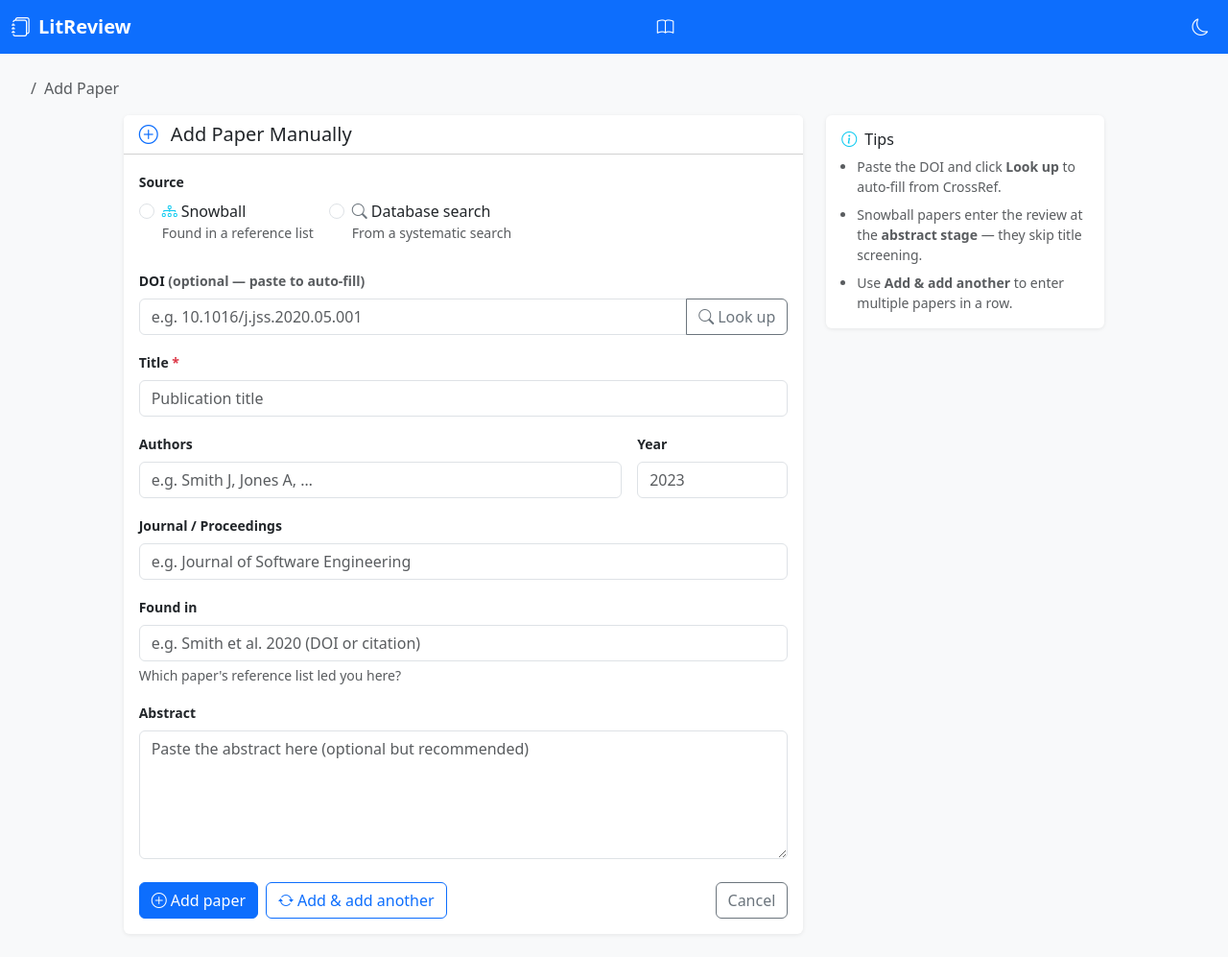
After one commit to chvest/litreview, a Flask app: template templates/add_paper_manual.html in a window 1280 px wide. The commit adds this page. Shown: the whole page at 96% size. Run offline with Flask 3, Linux system fonts and the light colour scheme; the template is opened without the code that fills it, so the values that code supplies are empty.

Commit message:
Add manual snowball paper entry, separate counts, and papers-list source filter
- New add_paper_manual route + template: enter a single paper by hand with
  DOI auto-fill from CrossRef (title, authors, year, venue, abstract filled
  automatically); works for both snowball and regular search papers
- Dashboard stat card now shows search/snowball breakdown below the total
- Import dropdown adds "Add Snowballed Paper" (single entry) above the
  existing bulk import option
- Papers list: snowball badge on each snowball row; All/Search/Snowball
  filter buttons; "Add snowball" shortcut button; source stored in
  data-source attribute for client-side filtering

Co-Authored-By: Claude Sonnet 4.6 <noreply@anthropic.com>

```diff
--- a/app.py
+++ b/app.py
@@ -922,9 +922,67 @@ def project_dashboard(pid):
 
     reviewers = Reviewer.query.filter_by(project_id=pid).all()
     criteria_count = Criterion.query.filter_by(project_id=pid).count()
+    search_count   = Paper.query.filter_by(project_id=pid, source_type='search').count()
+    snowball_count = Paper.query.filter_by(project_id=pid, source_type='snowball').count()
     return render_template("project.html", project=project, total=total,
+                           search_count=search_count, snowball_count=snowball_count,
                            stages_info=stages_info, reviewers=reviewers,
                            criteria_count=criteria_count)
+
+
+# ── Manual paper entry ────────────────────────────────────────────────────────
+
+@app.route("/project/<int:pid>/add-paper", methods=["GET", "POST"])
+def add_paper_manual(pid):
+    project = Project.query.get_or_404(pid)
+    source_type = request.args.get("source_type", "snowball")
+    if source_type not in ("search", "snowball"):
+        source_type = "snowball"
+
+    if request.method == "POST":
+        source_type = request.form.get("source_type", "snowball")
+        title    = request.form.get("title", "").strip()
+        authors  = request.form.get("authors", "").strip()
+        year_str = request.form.get("year", "").strip()
+        doi      = request.form.get("doi", "").strip()
+        abstract = request.form.get("abstract", "").strip()
+        venue    = request.form.get("venue", "").strip()
+        found_in = request.form.get("found_in", "").strip()
+
+        year = None
+        if year_str:
+            try:
+                year = int(year_str)
+            except ValueError:
+                pass
+
+        if doi:
+            existing = Paper.query.filter_by(project_id=pid, doi=doi).first()
+            if existing:
+                flash(f"A paper with DOI {doi} already exists in this project.", "warning")
+                return redirect(url_for("add_paper_manual", pid=pid, source_type=source_type))
+
+        paper = Paper(
+            project_id=pid,
+            title=title,
+            authors=authors,
+            year=year,
+            doi=doi or None,
+            abstract=abstract,
+            venue=venue,
+            databases=found_in,
+            source_type=source_type,
+        )
+        db.session.add(paper)
+        db.session.commit()
+        flash(f"Paper added: {(title or '(no title)')[:60]}", "success")
+
+        if request.form.get("add_another"):
+            return redirect(url_for("add_paper_manual", pid=pid, source_type=source_type))
+        return redirect(url_for("paper_list", pid=pid))
+
+    return render_template("add_paper_manual.html", project=project,
+                           source_type=source_type)
 
 
 # ── Import ────────────────────────────────────────────────────────────────────
--- /dev/null
+++ b/templates/add_paper_manual.html
@@ -0,0 +1,195 @@
+{% extends "base.html" %}
+{% block title %}Add Paper — {{ project.name }}{% endblock %}
+
+{% block content %}
+<nav aria-label="breadcrumb" class="mb-3">
+  <ol class="breadcrumb">
+    <li class="breadcrumb-item"><a href="{{ url_for('project_dashboard', pid=project.id) }}">{{ project.name }}</a></li>
+    <li class="breadcrumb-item active">Add Paper</li>
+  </ol>
+</nav>
+
+<div class="row justify-content-center">
+  <div class="col-lg-7">
+    <div class="card">
+      <div class="card-header bg-white">
+        <h5 class="mb-0">
+          <i class="bi bi-plus-circle me-2 text-primary"></i>
+          {% if source_type == 'snowball' %}Add Snowballed Paper{% else %}Add Paper Manually{% endif %}
+        </h5>
+      </div>
+      <div class="card-body">
+
+        <!-- Source type selector -->
+        <div class="mb-4">
+          <label class="form-label fw-semibold small">Source</label>
+          <div class="d-flex gap-3">
+            <div class="form-check">
+              <input class="form-check-input" type="radio" name="source_type_sel"
+                     id="st_snowball" value="snowball"
+                     {% if source_type == 'snowball' %}checked{% endif %}>
+              <label class="form-check-label" for="st_snowball">
+                <i class="bi bi-diagram-3 me-1 text-info"></i>Snowball
+                <span class="text-muted small d-block">Found in a reference list</span>
+              </label>
+            </div>
+            <div class="form-check">
+              <input class="form-check-input" type="radio" name="source_type_sel"
+                     id="st_search" value="search"
+                     {% if source_type == 'search' %}checked{% endif %}>
+              <label class="form-check-label" for="st_search">
+                <i class="bi bi-search me-1 text-secondary"></i>Database search
+                <span class="text-muted small d-block">From a systematic search</span>
+              </label>
+            </div>
+          </div>
+        </div>
+
+        <!-- DOI lookup -->
+        <div class="mb-3">
+          <label class="form-label fw-semibold small">DOI <span class="text-muted">(optional — paste to auto-fill)</span></label>
+          <div class="input-group">
+            <input type="text" id="doi-input" class="form-control"
+                   placeholder="e.g. 10.1016/j.jss.2020.05.001">
+            <button type="button" class="btn btn-outline-secondary" id="doi-lookup-btn">
+              <i class="bi bi-search me-1"></i>Look up
+            </button>
+          </div>
+          <div id="doi-status" class="form-text"></div>
+        </div>
+
+        <form method="post" id="paper-form">
+          <input type="hidden" name="source_type" id="source_type_hidden" value="{{ source_type }}">
+
+          <div class="mb-3">
+            <label class="form-label fw-semibold small" for="f-title">Title <span class="text-danger">*</span></label>
+            <input type="text" name="title" id="f-title" class="form-control" required
+                   placeholder="Publication title">
+          </div>
+
+          <div class="row g-3 mb-3">
+            <div class="col-md-9">
+              <label class="form-label fw-semibold small" for="f-authors">Authors</label>
+              <input type="text" name="authors" id="f-authors" class="form-control"
+                     placeholder="e.g. Smith J, Jones A, …">
+            </div>
+            <div class="col-md-3">
+              <label class="form-label fw-semibold small" for="f-year">Year</label>
+              <input type="number" name="year" id="f-year" class="form-control"
+                     placeholder="2023" min="1900" max="2100">
+            </div>
+          </div>
+
+          <input type="hidden" name="doi" id="f-doi">
+
+          <div class="mb-3">
+            <label class="form-label fw-semibold small" for="f-venue">Journal / Proceedings</label>
+            <input type="text" name="venue" id="f-venue" class="form-control"
+                   placeholder="e.g. Journal of Software Engineering">
+          </div>
+
+          <div class="mb-3" id="found-in-row"
+               style="{{ 'display:none' if source_type == 'search' else '' }}">
+            <label class="form-label fw-semibold small" for="f-found-in">Found in</label>
+            <input type="text" name="found_in" id="f-found-in" class="form-control"
+                   placeholder="e.g. Smith et al. 2020 (DOI or citation)">
+            <div class="form-text">Which paper's reference list led you here?</div>
+          </div>
+
+          <div class="mb-4">
+            <label class="form-label fw-semibold small" for="f-abstract">Abstract</label>
+            <textarea name="abstract" id="f-abstract" class="form-control" rows="5"
+                      placeholder="Paste the abstract here (optional but recommended)"></textarea>
+          </div>
+
+          <div class="d-flex gap-2 flex-wrap">
+            <button type="submit" class="btn btn-primary">
+              <i class="bi bi-plus-circle me-1"></i>Add paper
+            </button>
+            <button type="submit" name="add_another" value="1" class="btn btn-outline-primary">
+              <i class="bi bi-arrow-repeat me-1"></i>Add &amp; add another
+            </button>
+            <a href="{{ url_for('paper_list', pid=project.id) }}"
+               class="btn btn-outline-secondary ms-auto">Cancel</a>
+          </div>
+        </form>
+
+      </div>
+    </div>
+  </div>
+
+  <div class="col-lg-3">
+    <div class="card">
+      <div class="card-body small text-muted">
+        <h6 class="text-body"><i class="bi bi-info-circle me-2 text-info"></i>Tips</h6>
+        <ul class="ps-3 mb-0">
+          <li class="mb-2">Paste the DOI and click <strong>Look up</strong> to auto-fill from CrossRef.</li>
+          <li class="mb-2">Snowball papers enter the review at the <strong>abstract stage</strong> — they skip title screening.</li>
+          <li>Use <strong>Add &amp; add another</strong> to enter multiple papers in a row.</li>
+        </ul>
+      </div>
+    </div>
+  </div>
+</div>
+{% endblock %}
+
+{% block scripts %}
+<script>
+// Keep hidden source_type in sync with radio selection
+document.querySelectorAll('[name="source_type_sel"]').forEach(function(r) {
+  r.addEventListener('change', function() {
+    document.getElementById('source_type_hidden').value = this.value;
+    document.getElementById('found-in-row').style.display =
+      this.value === 'snowball' ? '' : 'none';
+  });
+});
+
+// DOI lookup via CrossRef
+document.getElementById('doi-lookup-btn').addEventListener('click', async function() {
+  const raw = document.getElementById('doi-input').value.trim();
+  if (!raw) return;
+  // Strip https://doi.org/ prefix if pasted as a URL
+  const doi = raw.replace(/^https?:\/\/doi\.org\//i, '');
+  const statusEl = document.getElementById('doi-status');
+  statusEl.textContent = 'Looking up…';
+  this.disabled = true;
+  try {
+    const resp = await fetch('https://api.crossref.org/works/' + encodeURIComponent(doi));
+    if (!resp.ok) throw new Error('Not found');
+    const data = await resp.json();
+    const msg  = data.message;
+
+    document.getElementById('f-doi').value    = doi;
+    document.getElementById('f-title').value  = (msg.title || [''])[0];
+    document.getElementById('f-authors').value =
+      (msg.author || []).slice(0, 8)
+        .map(a => (a.family || '') + (a.given ? ', ' + a.given.charAt(0) + '.' : ''))
+        .join('; ');
+    const issued = (msg.issued || {})['date-parts'];
+    if (issued && issued[0]) document.getElementById('f-year').value = issued[0][0];
+    const venue = (msg['container-title'] || [])[0] || '';
+    document.getElementById('f-venue').value = venue;
+    if (msg.abstract) {
+      // CrossRef sometimes wraps abstract in jats: tags — strip them
+      document.getElementById('f-abstract').value =
+        msg.abstract.replace(/<[^>]+>/g, ' ').replace(/\s+/g, ' ').trim();
+    }
+    statusEl.className = 'form-text text-success';
+    statusEl.textContent = '✓ Metadata filled from CrossRef';
+  } catch (e) {
+    statusEl.className = 'form-text text-danger';
+    statusEl.textContent = 'DOI not found in CrossRef — fill in manually.';
+  } finally {
+    this.disabled = false;
+  }
+});
+
+// Also trigger lookup on Enter in the DOI field
+document.getElementById('doi-input').addEventListener('keydown', function(e) {
+  if (e.key === 'Enter') {
+    e.preventDefault();
+    document.getElementById('doi-lookup-btn').click();
+  }
+});
+</script>
+{% endblock %}
```
Also changed, not shown: templates/papers.html (+38 -4 lines), templates/project.html (+15 -3 lines).
